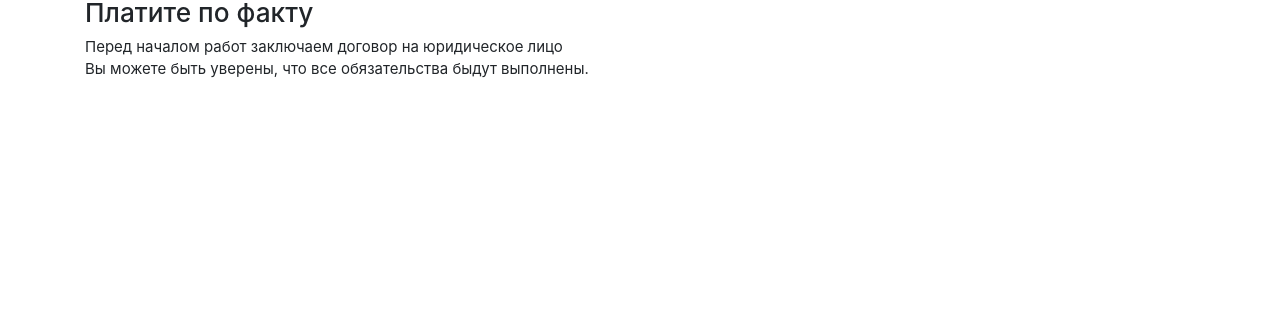
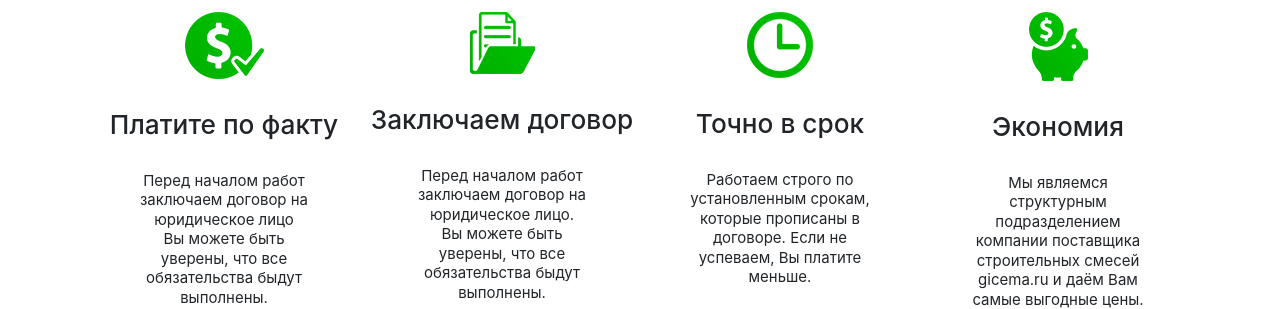
Before and after one commit to mikhaildoggo/mikhaildoggo.github.io, a plain HTML site: page index.html in a window 1280 px wide. Shown: the part 753-1062 px from the top of the page. Before the commit the page ends 849 px from the top, so only its background shows below. Drawn offline with nearby package versions, Linux system fonts and the light colour scheme.

Commit message:
попытка
не пытка

```diff
--- a/index.html
+++ b/index.html
@@ -98,7 +98,7 @@
                             </picture>
                         </div>
                         <h3>Платите по факту</h3>
-                       <p>Перед началом работ заключаем договор на юридическое лицо <br>
+                       <p class="features-text">Перед началом работ заключаем договор на юридическое лицо <br>
                         Вы можете быть уверены, что все обязательства быдут выполнены.</p>
                     </div>
                     <div class="features-block">
@@ -109,7 +109,7 @@
                             </picture>
                         </div>
                         <h3>Заключаем договор</h3>
-                        <p>Перед началом работ заключаем договор на юридическое лицо. <br>
+                        <p class="features-text">Перед началом работ заключаем договор на юридическое лицо. <br>
                             Вы можете быть уверены, что все обязательства быдут выполнены.</p>
                     </div>
             <div class="features-block">
@@ -120,7 +120,7 @@
                             </picture>
                         </div>
                         <h3>Точно в срок</h3>
-                       <p>Работаем строго по установленным срокам, которые прописаны в договоре. Если не успеваем, Вы платите меньше.</p>
+                       <p class="features-text">Работаем строго по установленным срокам, которые прописаны в договоре. Если не успеваем, Вы платите меньше.</p>
                     </div>
                     <div class="features-block">
                         <div class="features-img">
@@ -129,8 +129,8 @@
                                 <img src="photos/piggy-bank.png" alt="">
                             </picture>
                         </div>
-                        <h3>Экономьте на материалах</h3>
-                       <p>Мы являемся структурным подразделением компании поставщика строительных смесей gicema.ru и даём Вам самые выгодные цены.</p>
+                        <h3>Экономия</h3>
+                       <p class="features-text">Мы являемся структурным подразделением компании поставщика строительных смесей gicema.ru и даём Вам самые выгодные цены.</p>
                     </div>
                 </div>
     </div>
@@ -140,7 +140,31 @@
 <script type="text/javascript" src="//code.jquery.com/jquery-migrate-1.2.1.min.js"></script>
 <script type="text/javascript" src="slick/slick.min.js"></script>
 <script>
-$('.features-slider').slick();
+$('.features-slider').slick({
+slidesToShow: 4,
+speed: 450,
+responsive: [
+{
+breakpoint: 1025,
+settings:{
+slidesToShow: 2,
+slidesToScroll: 2,
+infinite: true,
+prevArrow: '<button class="prev"></button>',
+nextArrow: '<button class="next"></button>'
+}
+},
+{
+breakpoint: 575,
+settings:{
+slidesToShow: 1,
+slidesToScroll: 1,
+prevArrow: '<button class="prev"></button>',
+nextArrow: '<button class="next"></button>'
+}
+}
+]
+});
 </script>
 
 </body>
--- a/sass/style.sass
+++ b/sass/style.sass
@@ -1,3 +1,4 @@
+
 // Цвета //
 $btn-color: #fcb303
 $icons-color: #64b814
@@ -100,16 +101,30 @@ html
     display: block
     font-size: 22px
     margin-top: 1.5rem
+.xergleba
+    font-weight: 900
+    font-style: normal
 // Начало Блока с приумеществами //
-.header-for-blocks
+.features
+    h1
+        margin-bottom: 3rem
+        margin-top: 3rem
+    &-block
     text-align: center
-.features-slider
-    &-block
+    line-height: 9rem
+    h3
+        margin: 2rem 0
+    &-text
+        width: 76%
+        margin: 0 auto
+        font-size: 15px
+        line-height: 1.3
+        padding: 0 10px
+    img
         text-align: center
-    &-img
-        img
-            display: block
-            margin: 0 auto
+        margin: 0 auto
+
+
 // Адаптация под 6 устройств main'а //
 @media ( max-width: 991px)
     .main
@@ -163,3 +178,12 @@ html
 @media ( max-width: 2560px)
     .price
         font-size: 1.2rem
+@max-width: 1825px
+    .features
+        &-text
+            width: 87%
+
+@max-width: 1595px
+    .features
+        &-text
+            width: 95%
```
Also changed, not shown: sass/style.css, 1 other file.
